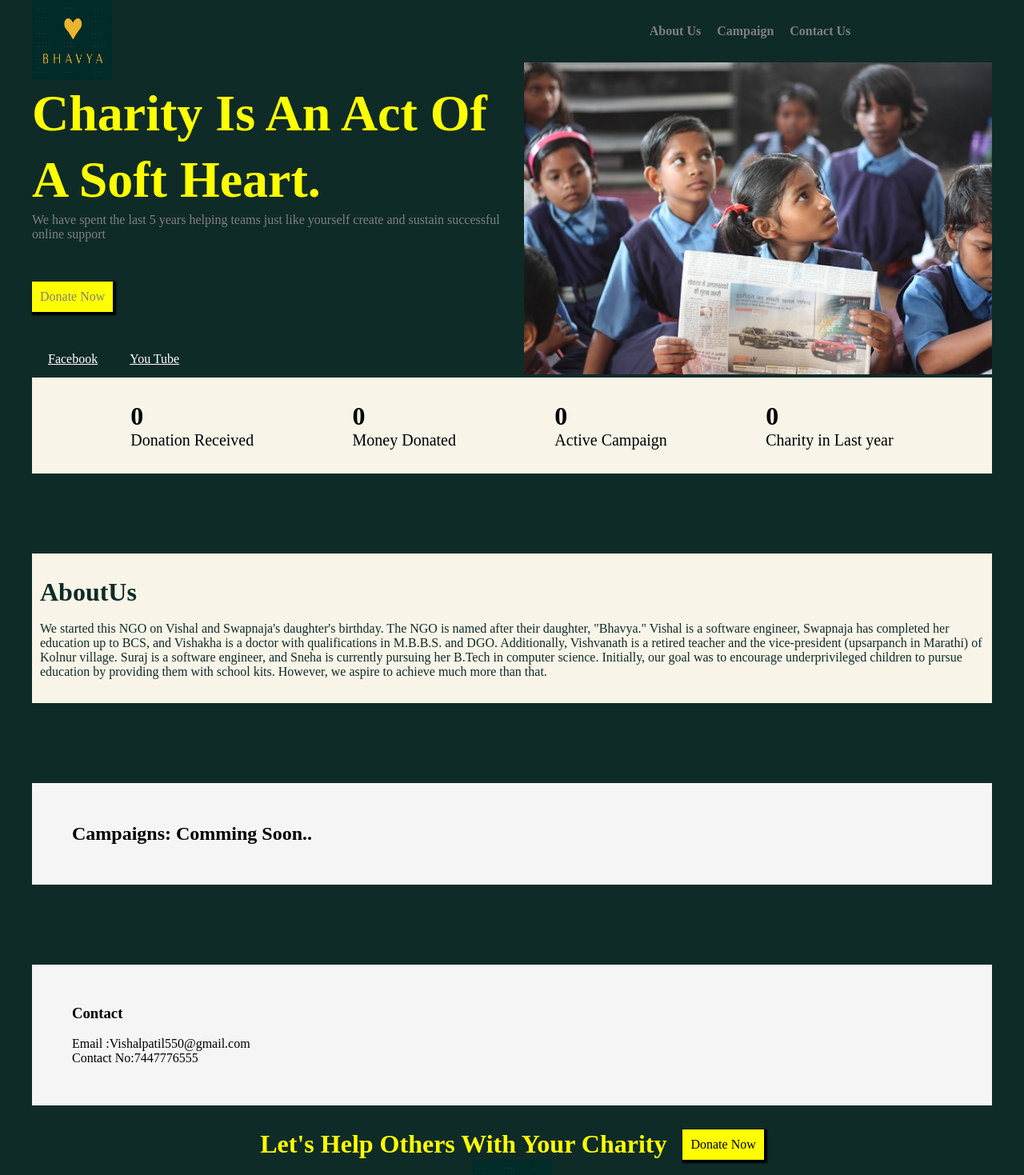
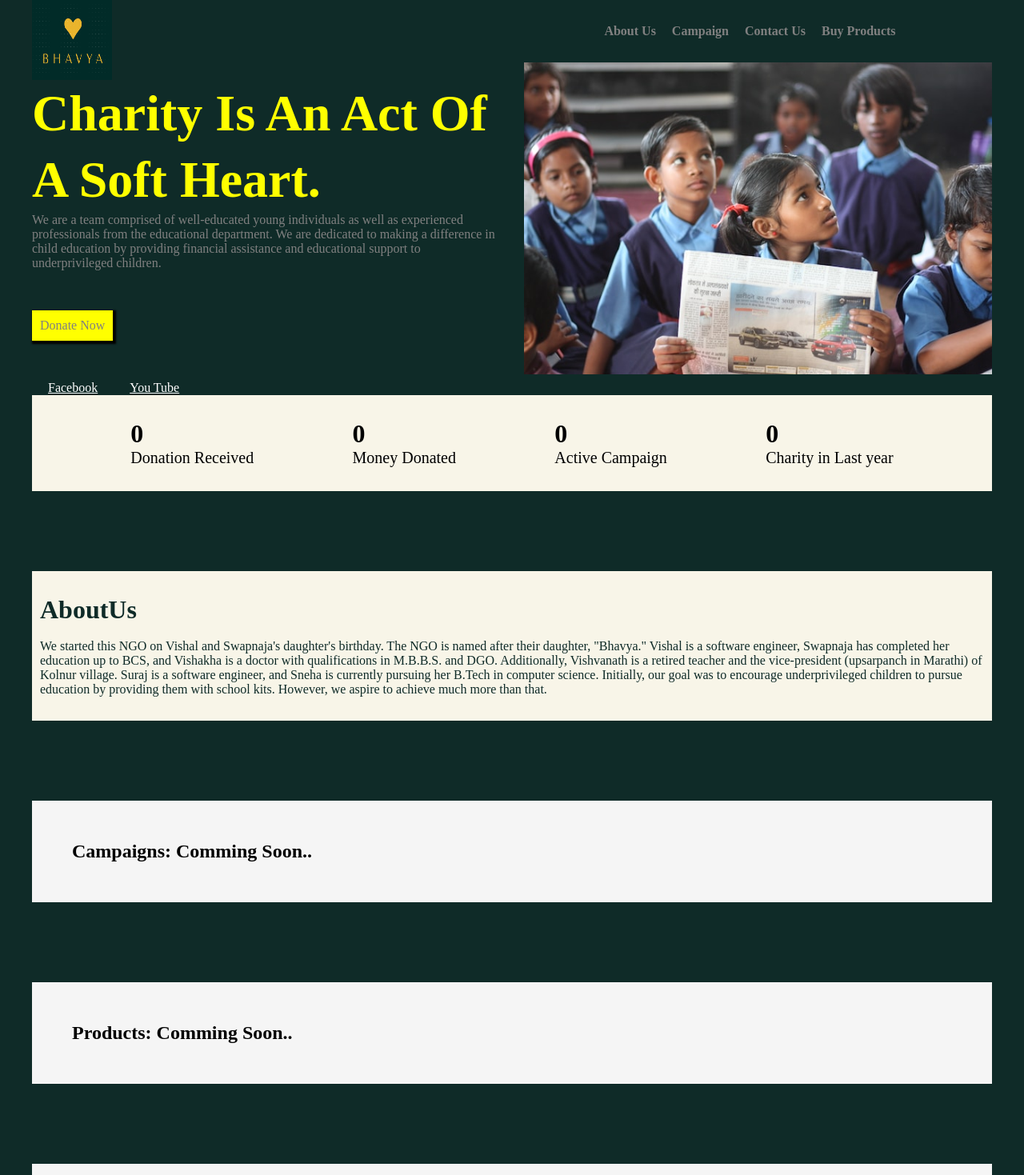
Before and after one commit to vinodf2f/bhavya-ngo, a Next.js app: page / in a window 1280 px wide. Shown: the top 1469 px of the page at 80% size. Built offline with nearby package versions, Linux system fonts and the light colour scheme.

Commit message:
new page

```diff
--- a/src/app/page.tsx
+++ b/src/app/page.tsx
@@ -1,6 +1,7 @@
 "use client";
 import AboutUs from "@/components/AboutUs";
 import Campaign from "@/components/Campaign";
+import BuyProducts from "@/components/BuyProducts";
 import ContactUs from "@/components/Contactus";
 import DonateNowButton from "@/components/DonateNowButton";
 import DonationSummary from "@/components/DonationSummary";
@@ -28,8 +29,7 @@ export default function Home() {
 
             <h1>Charity Is An Act Of A Soft Heart.</h1>
             <p className="description">
-              We have spent the last 5 years helping teams just like yourself
-              create and sustain successful online support
+            We are a team comprised of well-educated young individuals as well as experienced professionals from the educational department. We are dedicated to making a difference in child education by providing financial assistance and educational support to underprivileged children.
             </p>
             <DonateNowButton onClick={() => alert("Donate Now")} />
           </div>
@@ -54,6 +54,10 @@ export default function Home() {
         <Campaign />
       </section>
       <SectionSeperator />
+      <section id="buyProducts">
+        <BuyProducts />
+      </section>
+      <SectionSeperator />
       <section id="contactUs">
         <ContactUs />
       </section>
--- /dev/null
+++ b/src/components/BuyProducts/index.tsx
@@ -0,0 +1,11 @@
+import React from 'react'
+
+type Props = {}
+
+const BuyProducts = (props: Props) => {
+  return (
+    <div style={{padding:50, backgroundColor:'whitesmoke'}}> <h1>Products: Comming Soon..</h1></div>
+  )
+}
+
+export default BuyProducts
--- a/src/components/Navbar/index.tsx
+++ b/src/components/Navbar/index.tsx
@@ -6,7 +6,7 @@ const navLinks = [
   { label: "About Us", href: "#about", id: "about" },
   { label: "Campaign", href: "#campaign", id: "Campaign" },
   { label: "Contact Us", href: "#contactUs", id: "contactUs" },
-
+  { label: "Buy Products", href: "#buyProducts", id: "buyProducts" },
 ];
 export const Navbar = () => {
   const pathname = usePathname();
```
